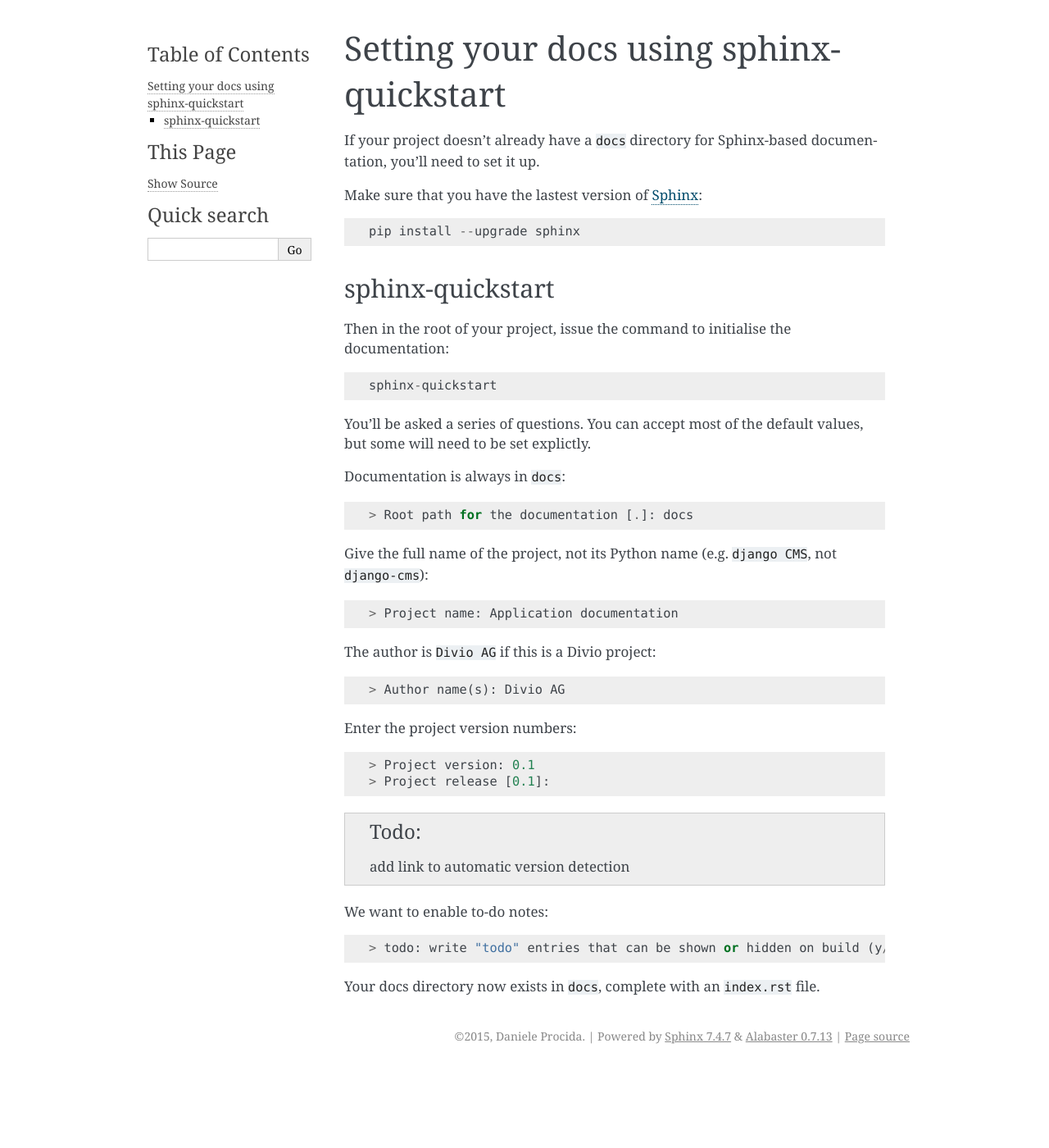
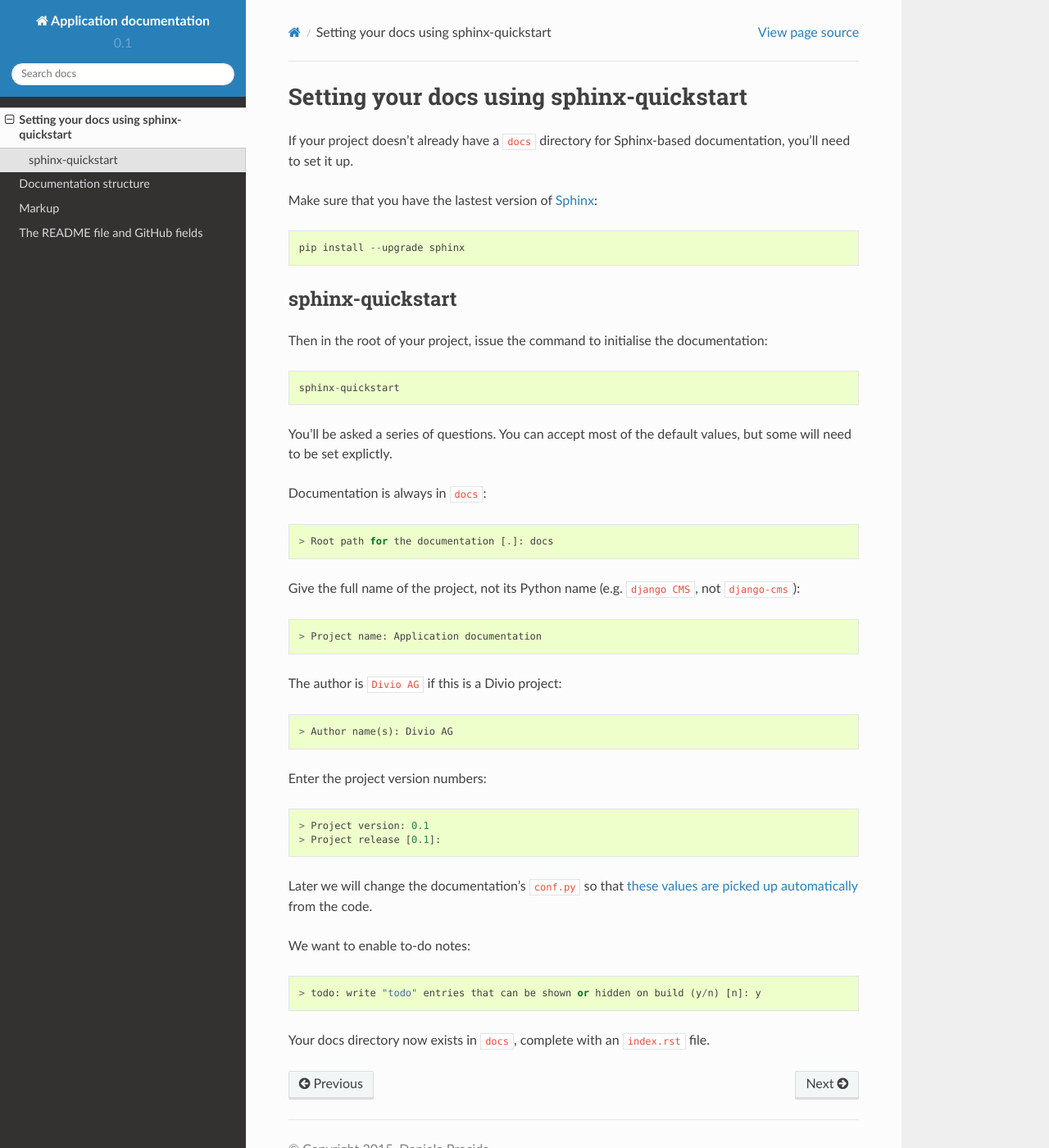
Before and after one commit to divio/application-documentation, a Sphinx documentation site: the page built from docs/setup.rst, in a window 1280 px wide and 1400 px high. Shown: the whole window at 82% size. Built offline with Sphinx 7.4.7 and the Read the Docs theme 2.0.0, drawn with Linux system fonts in a browser that asks for light colours; some of the changed lines change nothing that is shown; some of the changed text lies outside the part shown.

Commit message:
Added notes on conf.py and setup

```diff
--- a/docs/conf.py
+++ b/docs/conf.py
@@ -110,7 +110,17 @@
 
 # The theme to use for HTML and HTML Help pages.  See the documentation for
 # a list of builtin themes.
-html_theme = 'alabaster'
+
+# on_rtd is whether we are on readthedocs.org
+on_rtd = os.environ.get('READTHEDOCS', None) == 'True'
+
+if not on_rtd:  # only import and set the theme if we're building docs locally
+    try:
+        import sphinx_rtd_theme
+        html_theme = 'sphinx_rtd_theme'
+        html_theme_path = [sphinx_rtd_theme.get_html_theme_path()]
+    except:
+        html_theme = 'default'
 
 # Theme options are theme-specific and customize the look and feel of a theme
 # further.  For a list of options available for each theme, see the
--- /dev/null
+++ b/docs/conf.rst
@@ -0,0 +1,63 @@
+#############################
+Configuring the documentation
+#############################
+
+
+Before building your documentation, you need to make some minor manual changes to the ``conf.py``
+file that is automatically created by ``sphinx-quickstart``.
+
+
+*****
+Theme
+*****
+
+In ``conf.py`` you will find::
+
+    # -- Options for HTML output ----------------------------------------------
+    html_theme = 'alabaster'
+
+*Alabaster* is a plain and perfectly functional theme, but both on the `Read the Docs
+<readthedocs.org>`_ website and when building locally, you will want your domentation to use the
+``sphinx_rtd_theme``.
+
+In place of the line setting the ``html_theme``, add::
+
+    # on_rtd is whether we are on readthedocs.org
+    on_rtd = os.environ.get('READTHEDOCS', None) == 'True'
+
+    if not on_rtd:  # only import and set the theme if we're building docs locally
+        try:
+            import sphinx_rtd_theme
+            html_theme = 'sphinx_rtd_theme'
+            html_theme_path = [sphinx_rtd_theme.get_html_theme_path()]
+        except:
+            html_theme = 'default'
+
+When building locally, this will use the ``sphinx_rtd_theme`` if it's available, and if not will
+use the default theme. It will always use ``sphinx_rtd_theme`` on the Read the Docs.
+
+``sphinx_rtd_theme`` *should* be available, so add it to your application's requirements.
+
+
+.. _version_detection:
+
+***************************
+Automatic version detection
+***************************
+
+When we first used ``sphinx-quickstart``, we provided version numbers. It's more convenient to
+extract these automatically from the software itself.
+
+You'll find lines in ``conf.py`` that set the ``version`` and ``release``.  Replace these with::
+
+    # The short X.Y version.
+    import application_name  # substitute the actual application name here
+    version = application_name.__version__
+    # The full version, including alpha/beta/rc tags.
+    release = application_name.__version__
+
+Obviously, this requires your application to provide this information in the first place.
+
+It also means that your application needs to be installed in your environment, but the benefits
+outweigh this minor inconvenience; in most cases, users will not just be building the documentation
+but will have the application installed too.
--- a/docs/setup.rst
+++ b/docs/setup.rst
@@ -38,7 +38,8 @@
     > Project version: 0.1
     > Project release [0.1]:
 
-.. todo:: add link to automatic version detection
+Later we will change the documentation's ``conf.py`` so that :ref:`these values are picked
+up automatically <version_detection>` from the code.
 
 We want to enable to-do notes::
 
```
